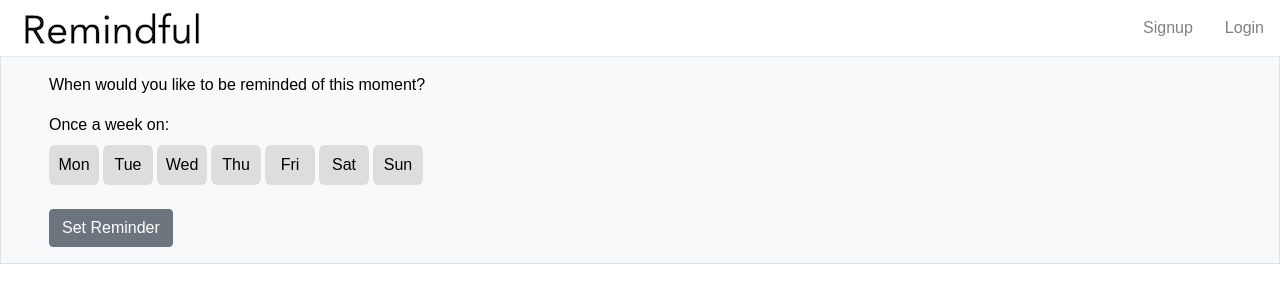
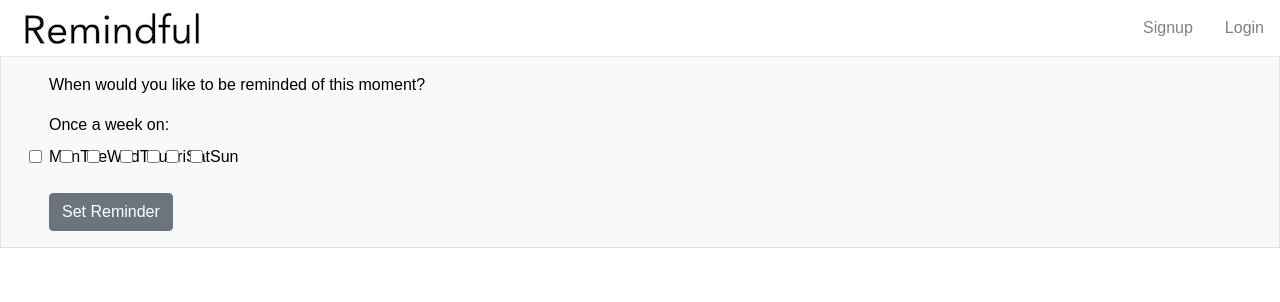
Before and after one commit to projectremindful/remindful, a React (Create React App) app in the folder client/: page /reminder/1 in a window 1280 px wide. Shown: the top 302 px of the page. Built offline with nearby package versions, Linux system fonts and the light colour scheme.

Commit message:
cleaned css code

```diff
--- a/client/src/components/MemoryCard.jsx
+++ b/client/src/components/MemoryCard.jsx
@@ -80,38 +80,6 @@ export default class MemoryCard extends Component {
             </Link>
           </React.Fragment>
         </Modal>
-
-        {/* <!-- Modal -->
-        <div
-          className="modal fade"
-          id="myModal"
-          tabIndex="-1"
-          role="dialog"
-          aria-labelledby="exampleModalLabel"
-          aria-hidden="true"
-        >
-          <div className="modal-dialog" role="document">
-            <div className="modal-content">
-              <div className="modal-body">
-                <button
-                  type="button"
-                  className="close"
-                  data-dismiss="modal"
-                  aria-label="Close"
-                >
-                  <span aria-hidden="true">&times;</span>
-                </button>
-
-                {/* <div id="myModal" className="modal">
-        <span className="close">&times;</span>
-        <img className="modal-content" id="img01" />
-        <div id="caption"></div>
-        </div>    */}
-        {/* <pre>{JSON.stringify(this.props.memory, null, 2)}</pre> */}
-        {/* </div>
-            </div>
-          </div>
-        </div> */}
       </div>
     );
   }
--- a/client/src/components/pages/MemoryGallery.jsx
+++ b/client/src/components/pages/MemoryGallery.jsx
@@ -1,8 +1,6 @@
 import React, { Component } from 'react';
 import api from '../../api';
 import MemoryCard from '../MemoryCard';
-
-// import api from '../../api';
 
 class MemoryGallery extends Component {
   constructor(props) {
--- a/client/src/styles/index.scss
+++ b/client/src/styles/index.scss
@@ -260,18 +260,6 @@ div.show-image input {
   opacity: 1;
 }
 
-// div.show-image input.delete {
-//   background-color: rgba(138, 44, 44, 0.5);
-//   border-color: darkslategray;
-//   color: black;
-//   text-shadow: 0.6px 0.6px lightgray;
-//   border-radius: 10px;
-//   font-size: 0.8em;
-//   padding: 1px;
-//   top: 0;
-//   left: 86%;
-// }
-
 div.show-image input.hovertitle {
   background-image: linear-gradient(to top, rgb(54, 54, 54), rgba(0, 0, 0, 0));
   background-color: rgba(0, 0, 0, 0);
@@ -367,24 +355,24 @@ div.show-image input.hovertitle {
   }
 }
 
-// weekday selector:
-.weekDays-selector input {
-  display: none !important;
-}
+// // weekday selector:
+// .weekDays-selector input {
+//   display: none !important;
+// }
 
-.weekDays-selector input[type="checkbox"] + label {
-  display: inline-block;
-  border-radius: 6px;
-  background: #dddddd;
-  height: 40px;
-  width: 50px;
-  margin-right: 4px;
-  line-height: 40px;
-  text-align: center;
-  cursor: pointer;
-}
+// .weekDays-selector input[type="checkbox"] + label {
+//   display: inline-block;
+//   border-radius: 6px;
+//   background: #dddddd;
+//   height: 40px;
+//   width: 50px;
+//   margin-right: 4px;
+//   line-height: 40px;
+//   text-align: center;
+//   cursor: pointer;
+// }
 
-.weekDays-selector input[type="checkbox"]:checked + label {
-  background: #5776e9;
-  color: #ffffff;
-}
+// .weekDays-selector input[type="checkbox"]:checked + label {
+//   background: #5776e9;
+//   color: #ffffff;
+// }
```
Also changed, not shown: client/src/components/ReminderService.jsx (deleted, +0 -12 lines).
